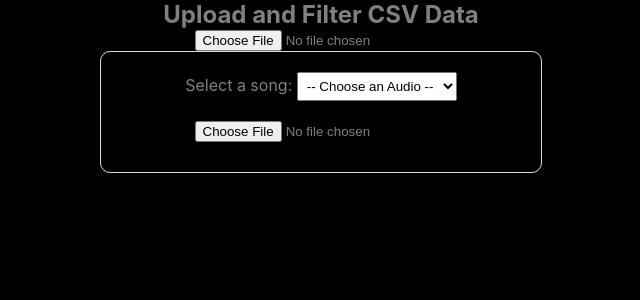
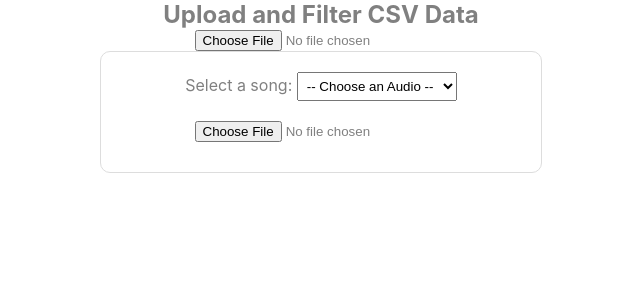
Before and after one commit to Einstein-ash/filter_data, a React (Create React App) app: page / in a window 1280 px wide. Shown: the top 300 px of the page, without its empty margins (319-959 px from the left). Built offline with nearby package versions, Linux system fonts and the light colour scheme.

Commit message:
bg black->white

```diff
--- a/src/App.css
+++ b/src/App.css
@@ -1,9 +1,9 @@
 .App {
   text-align: center;
-  background-color: black;
+  /* background-color: black; */
   color: grey;
-  height: 100vh;
-  width: auto;
+  /* height: 100vh;
+  width: auto; */
 }
 
 * {
--- a/src/pages/song_player.jsx
+++ b/src/pages/song_player.jsx
@@ -100,7 +100,7 @@ import React, { useState, useRef } from "react";
 
 
 import song1 from "../assets/audio/song_N.mp3";
-import song2 from "../assets/audio/song_N.mp3";
+// import song2 from "../assets/audio/song_N.mp3";
 import song3 from "../assets/audio/Sweet_piano.mp3";
 
 const AudioPlayer = () => {
```
